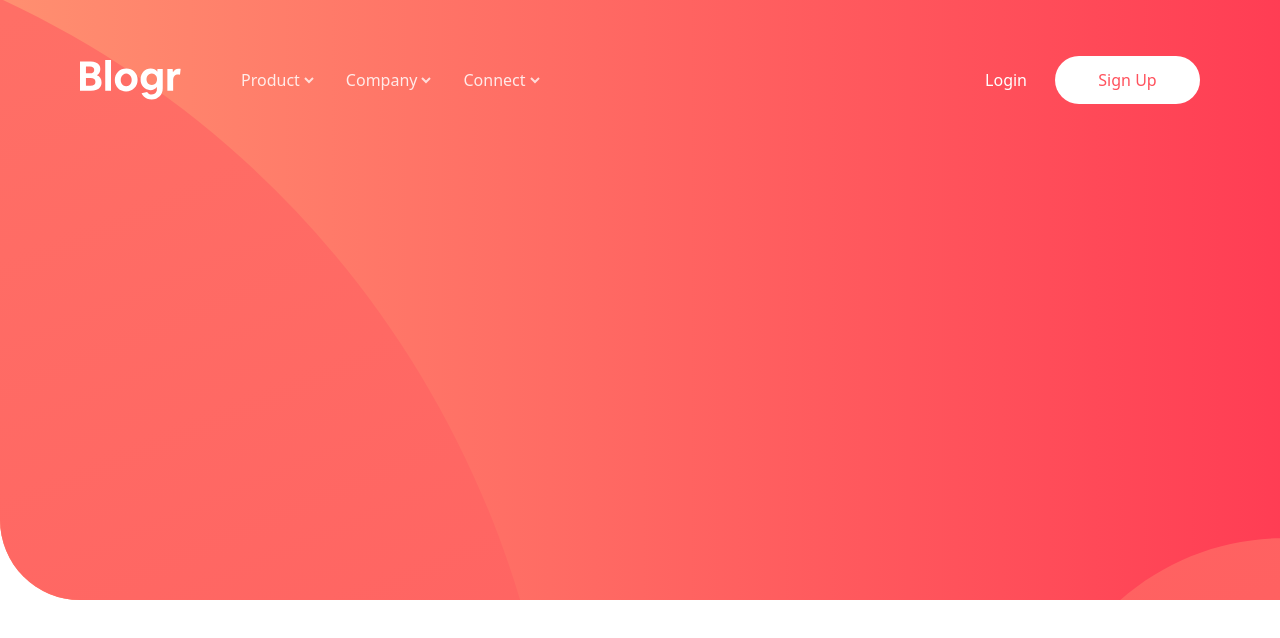
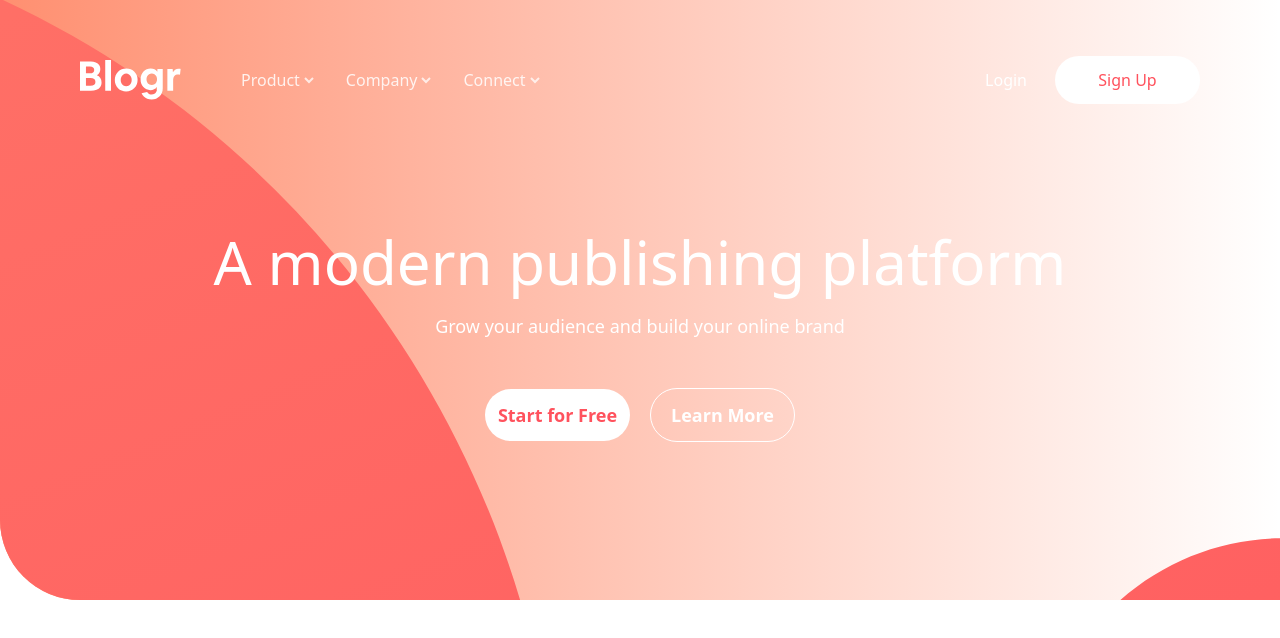
Before and after one commit to xeuxdev/blogr-landing-page, a website: page index.html in a window 1280 px wide. Drawn offline with Linux system fonts and the light colour scheme.

Commit message:
finished hero section

```diff
--- a/index.html
+++ b/index.html
@@ -118,7 +118,7 @@
 
             <!-- mobilemenu -->
             <div
-              class="mobilemenu h-[32.1875rem] fixed top-[7.8125rem] left-1/2 -translate-x-1/2 bg-text rounded-lg px-5 py-8 shadow-2xl shadow-footerText scale-0 opacity-0 invisible z-50 md:hidden overflow-auto duration-500"
+              class="mobilemenu h-[32.1875rem] fixed top-[7.8125rem] left-1/2 -translate-x-1/2 bg-text rounded-lg px-5 py-8 shadow-2xl shadow-footerText scale-0 opacity-0 invisible md:hidden overflow-auto duration-500"
             >
               <!-- dropdowns -->
               <div
@@ -219,19 +219,30 @@
 
 
           <!-- hero text -->
-          <div>
+          <div class="text-center mt-28 lg:mt-32 relative">
+            <div class="px-8">
+              <h1 class="text-3xl lg:text-6xl text-text mb-5">A modern publishing platform</h1>
+            <p class="text-text lg:text-lg mb-12">Grow your audience and build your online brand</p>
+            </div>
 
+            <div class="flex items-center justify-center space-x-5">
+
+                <a
+                  href="#"
+                  class="bg-text text-ctaText text-lg rounded-full w-[9.0625rem] text-center py-3 duration-200 font-semibold hover:text-text hover:bg-ctaHoverBg"
+                  >Start for Free</a
+                >
+                <a
+                  href="#"
+                  class="border border-text text-text text-lg rounded-full w-[9.0625rem] text-center py-3 duration-200 font-semibold hover:bg-text hover:text-ctaHoverBg"
+                  >Learn More</a
+                >
+            </div>
           </div>
         </div>
       </section>
     </main>
     <!--
-  A modern publishing platform
-  Grow your audience and build your online brand
-
-  Start for Free
-  Learn More
-
   Designed for the future
 
   Introducing an extensible editor
```
Also changed, not shown: public/output.css.
